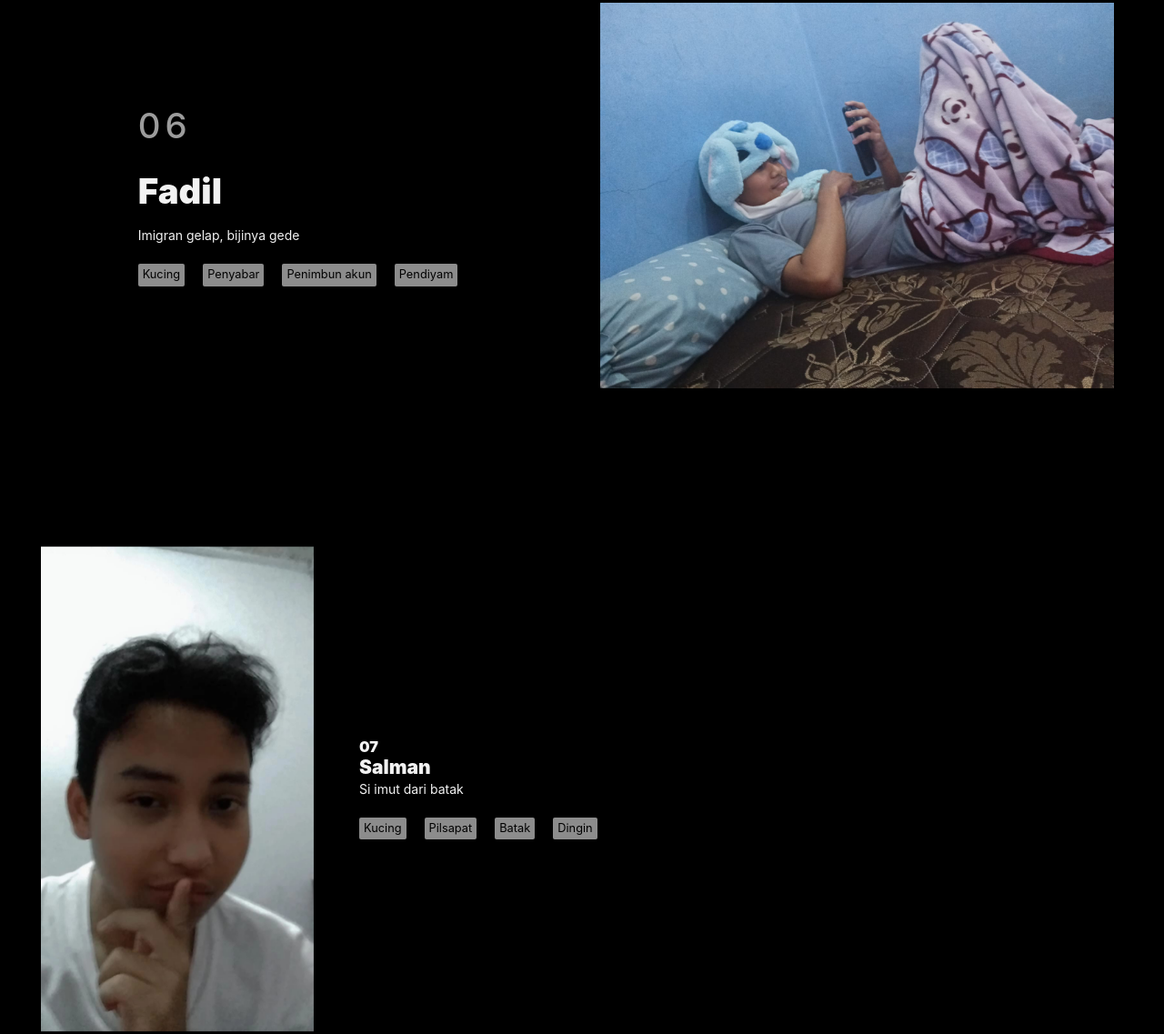
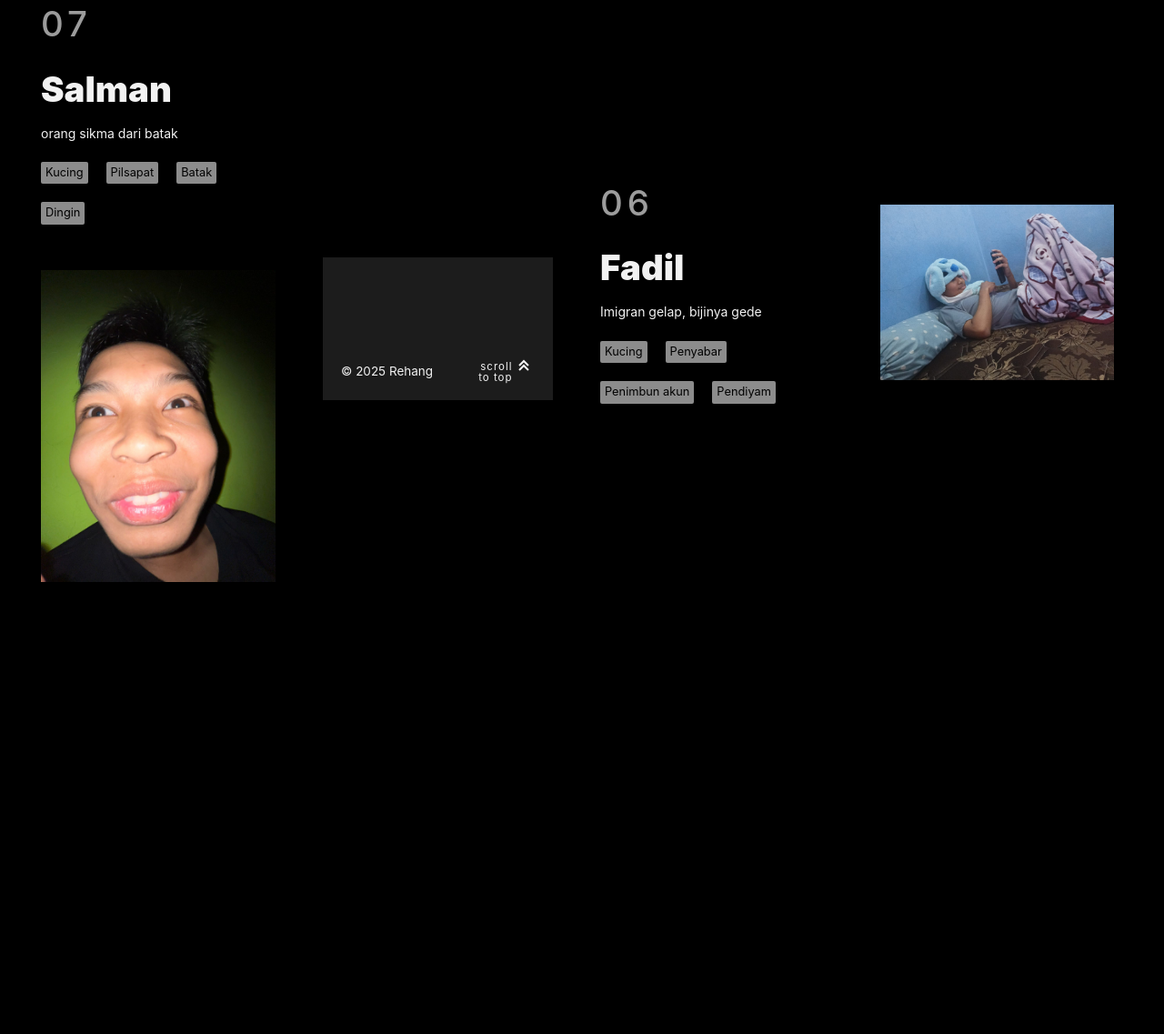
Before and after one commit to Rehantod/sirkel, a plain HTML site: page index.html in a window 1280 px wide. Shown: the part 4389-5526 px from the top of the page at 91% size. After the commit the page ends 5069 px from the top, so only its background shows below. Drawn offline with nearby package versions, Linux system fonts and the light colour scheme.

Commit message:
Update index.html

```diff
--- a/index.html
+++ b/index.html
@@ -410,22 +410,20 @@ We are family
 
 								</ul>
 							</div>
-						</article>
-<br>
-					</section>
-					<article class="project-links">
+
+													<article class="project">
 							<a
 
-								><img width="300"
-									src="./assets/mono.jpg"
-									alt="ip address tracker website screenshot"
-									title="ip address tracker"
+								><img width="400"
+									src="./assets/ripki.jpeg"
+									alt="covid map dashboard website screenshot"
+									title="covid map dashboard"
 							/></a>
 							<div>
 								<h3>07</h3>
 								<h2>Salman</h2>
 								<p>
-									Si imut dari batak
+									orang sikma dari batak
 								</p>
 								<ul class="tech-stack">
 									<li>Kucing</li>
@@ -433,7 +431,11 @@ We are family
 									<li>Batak</li>
 									<li>Dingin</li>
 								</ul>
-					</section>
+
+								</ul>
+							</div>
+						</article>
+
 
 
 					 <!-- others -->
```
